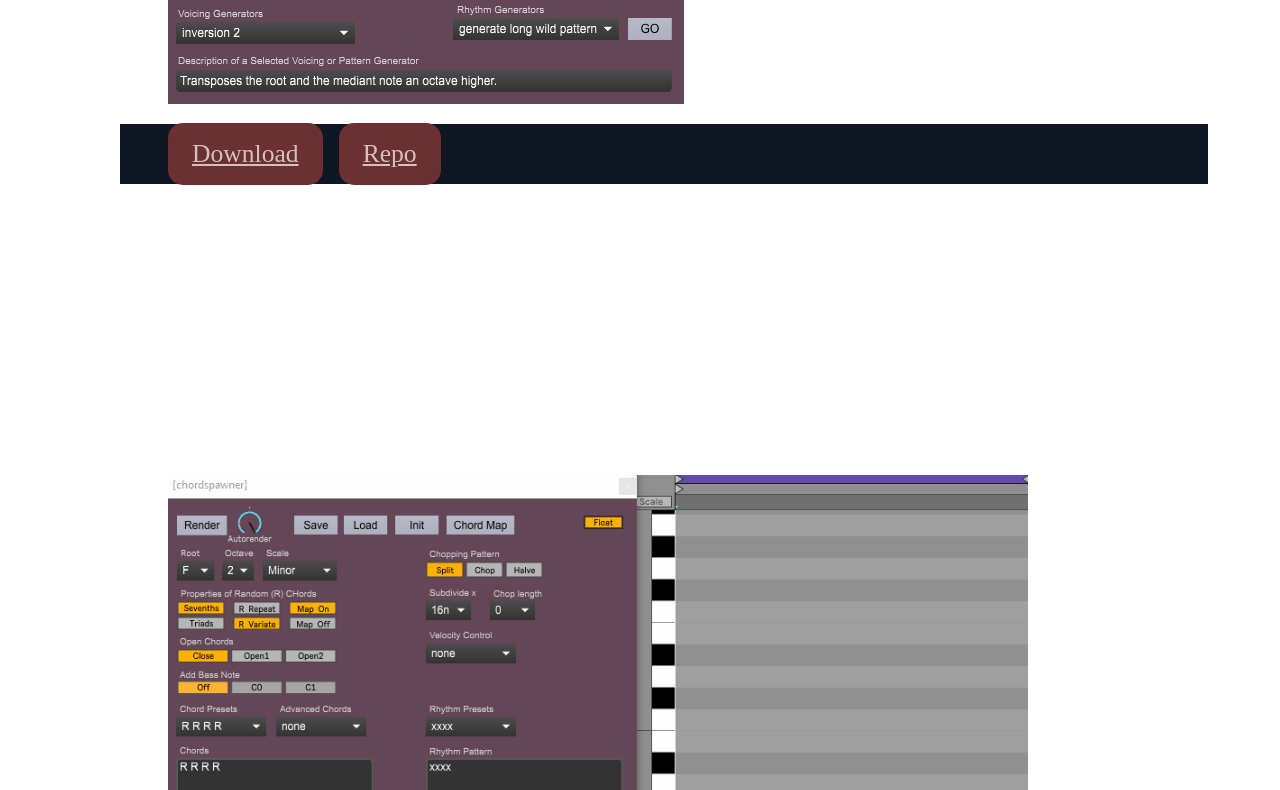
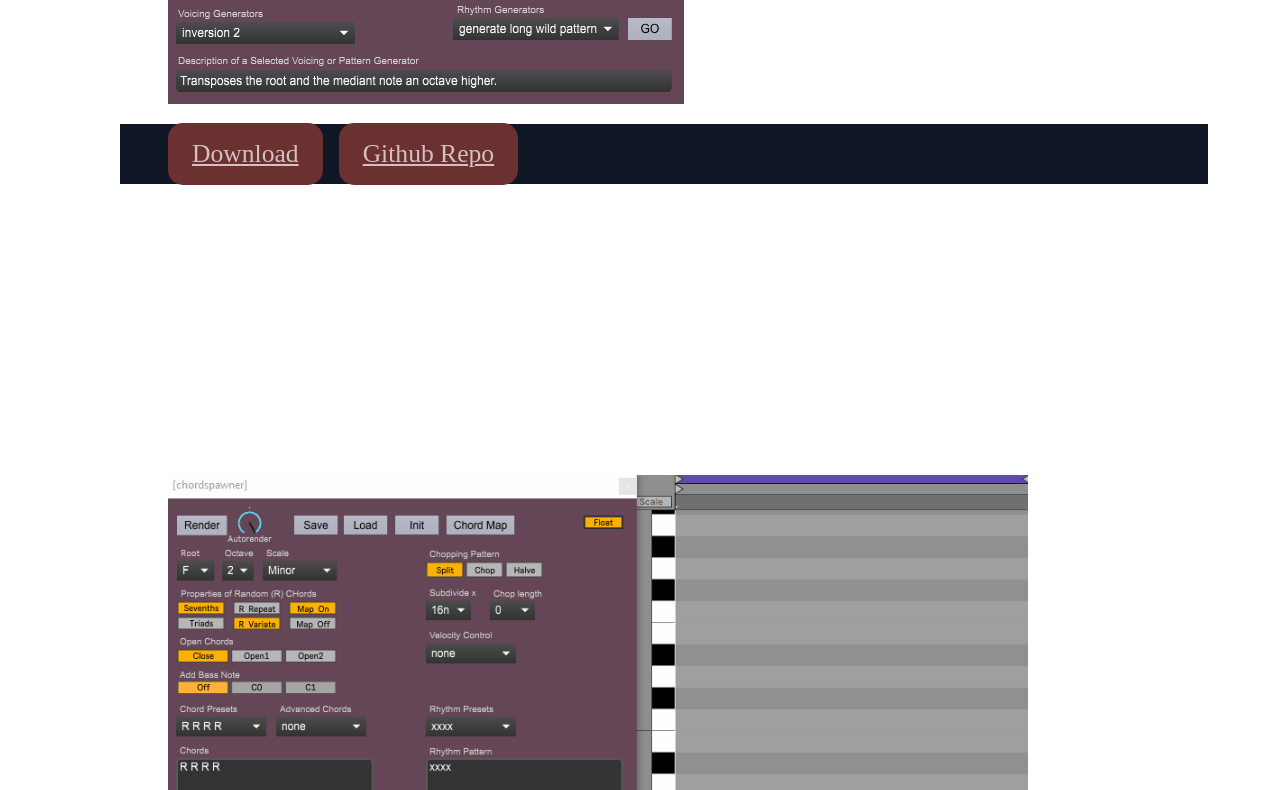
Before and after one commit to JanZaion/jan-zaion-web, a Next.js app: page /projects/Chord-Spawner in a window 1280 px wide. Shown: the part 970-1760 px from the top of the page. Built offline with nearby package versions, Linux system fonts and the light colour scheme.

Commit message:
updt download links

```diff
--- a/src/components/Sticky/Sticky.js
+++ b/src/components/Sticky/Sticky.js
@@ -11,7 +11,7 @@ const Sticky = ({ repo, download }) => (
     )}
     {repo ? (
       <StickyBtn href={repo} target="_blank">
-        Repo
+        Github Repo
       </StickyBtn>
     ) : (
       ''
--- a/src/mds/Chord-Spawner.md
+++ b/src/mds/Chord-Spawner.md
@@ -4,7 +4,7 @@ tag_line: "Chord Spawner is a Max for Live midi device for instant generation of
 cover_image: '/images/chordspawner_cover.PNG'
 repo: 'https://github.com/JanZaion/chord-spawner/'
 # links are tricky, always put them in in absolute format if they lead to an external source, / at the end included
-download: 'https://www.google.com/'
+download: 'https://maxforlive.com/library/device.php?id=8101/'
 ---
 
 ## Instant Chord Progressions
```
Also changed, not shown: src/mds/Melody-Spawner.md (+1 -1 lines).
